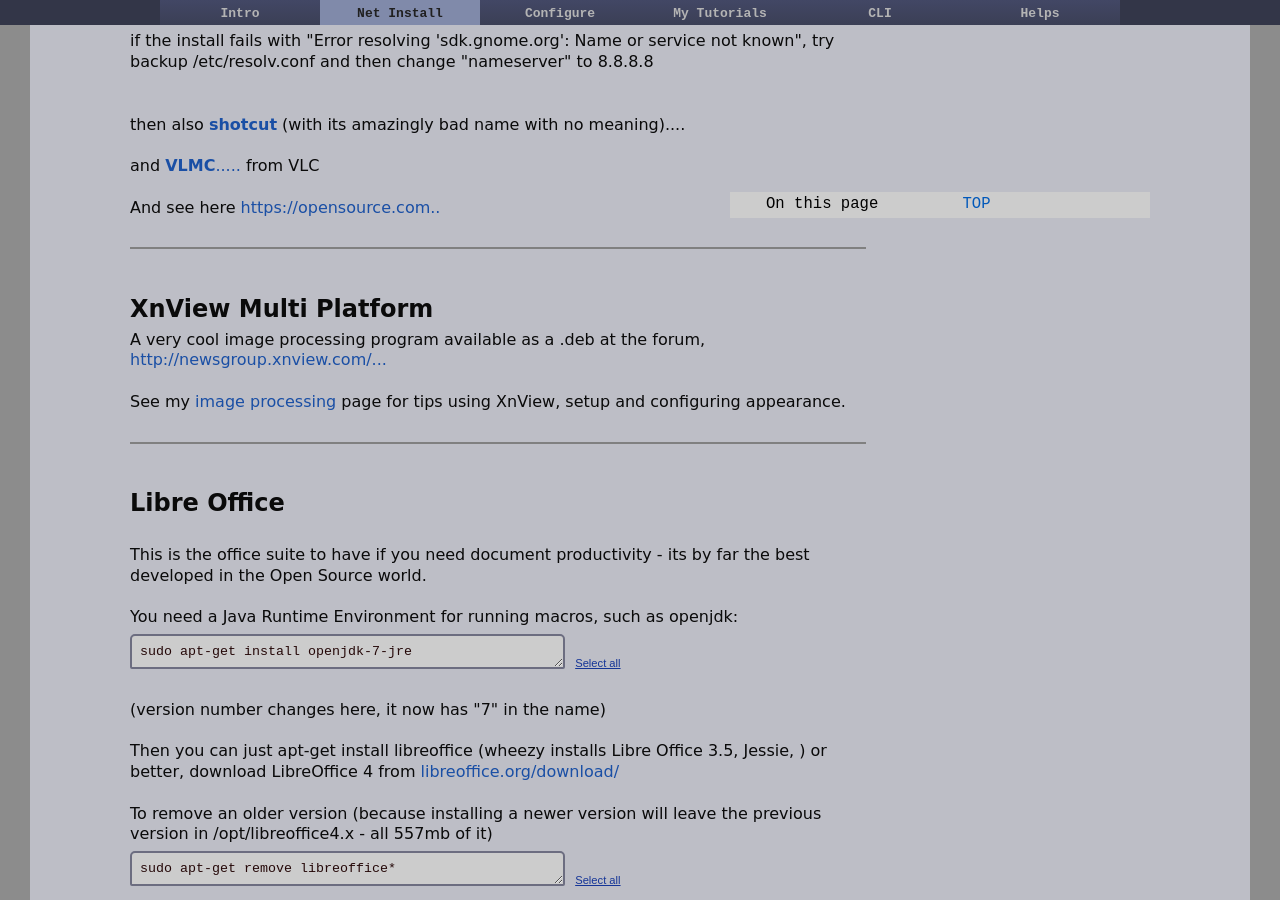
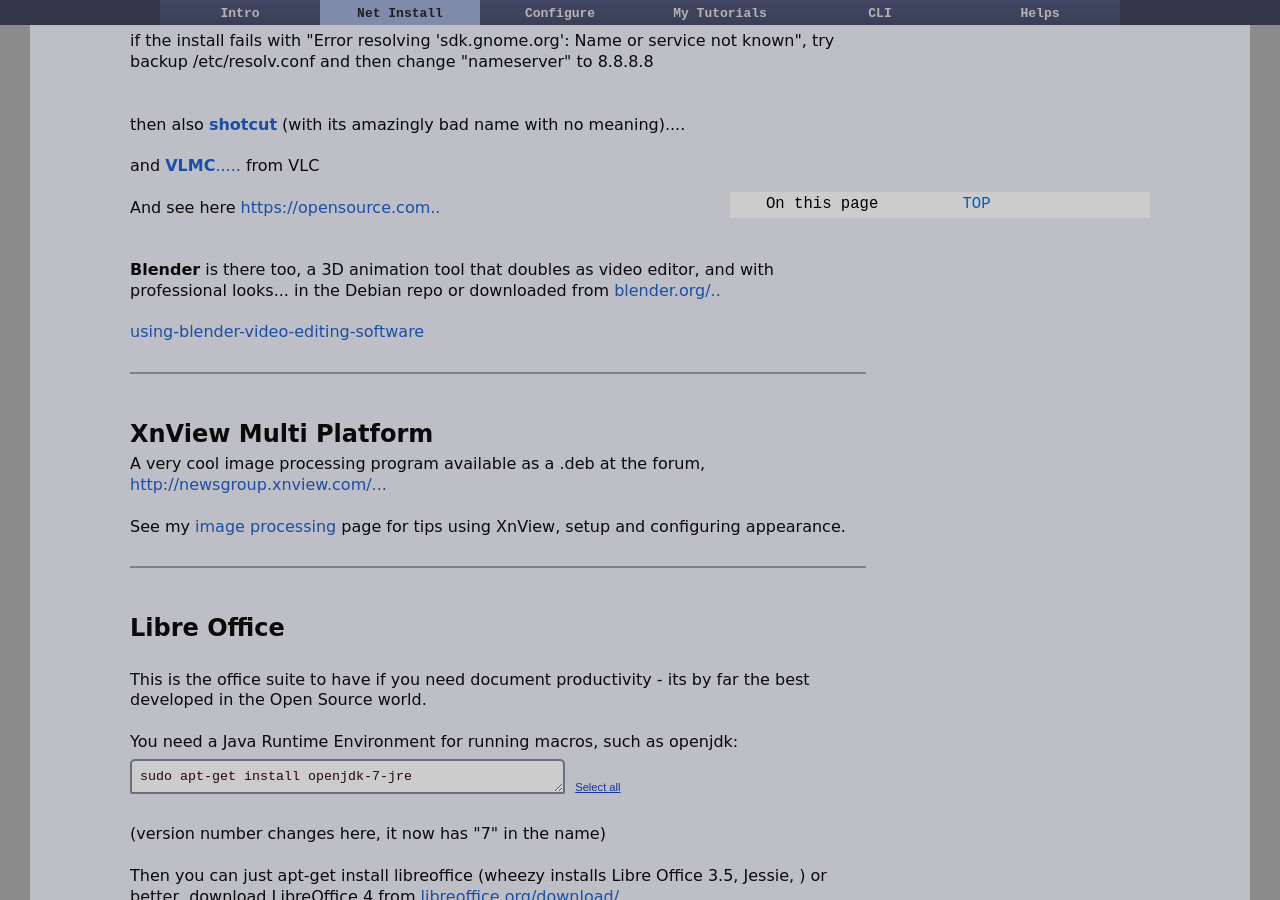
Before and after one commit to dquinton/debian-install, a Jekyll site: the page built from netinstall/step2.html, in a window 1280 px wide and 900 px high, scrolled down 2107 px. Built offline with Jekyll 4.4.1, drawn with Linux system fonts in a browser that asks for light colours.

Commit message:
updating pages

```diff
--- a/netinstall/kdenlive.html
+++ b/netinstall/kdenlive.html
@@ -21,7 +21,7 @@
 
 Then make the Appimage executable and run it with ./Kdenlive*
 <br><br>
-(It loads up fine but video rendering crashes for me, a Qt problem that I can't manage to fix)
+<span class="prob">(It loads up fine but video rendering crashes for me, a Qt problem that I can't manage to fix)</span>
 <br><br><br>
 
 I put it in ~/kdenlive and make a symlink to it (because of its version number in the Appimage name)
--- a/netinstall/step2.html
+++ b/netinstall/step2.html
@@ -138,6 +138,13 @@
 
 <br><br>
 And see here <a href="https://opensource.com/article/16/12/yearbook-top-open-source-creative-tools-2016">https://opensource.com..</a>
+
+<br><br><br>
+<b>Blender</b> is there too, a 3D animation tool that doubles as video editor, and with professional looks... in the Debian repo or downloaded from <a href="https://www.blender.org/download/">blender.org/..</a>
+<br><br>
+<a href="https://www.linux.com/learn/using-blender-video-editing-software-linux">using-blender-video-editing-software</a>
+
+
 <br><br>
 <hr noshade="noshade">
 <br><br>
```
